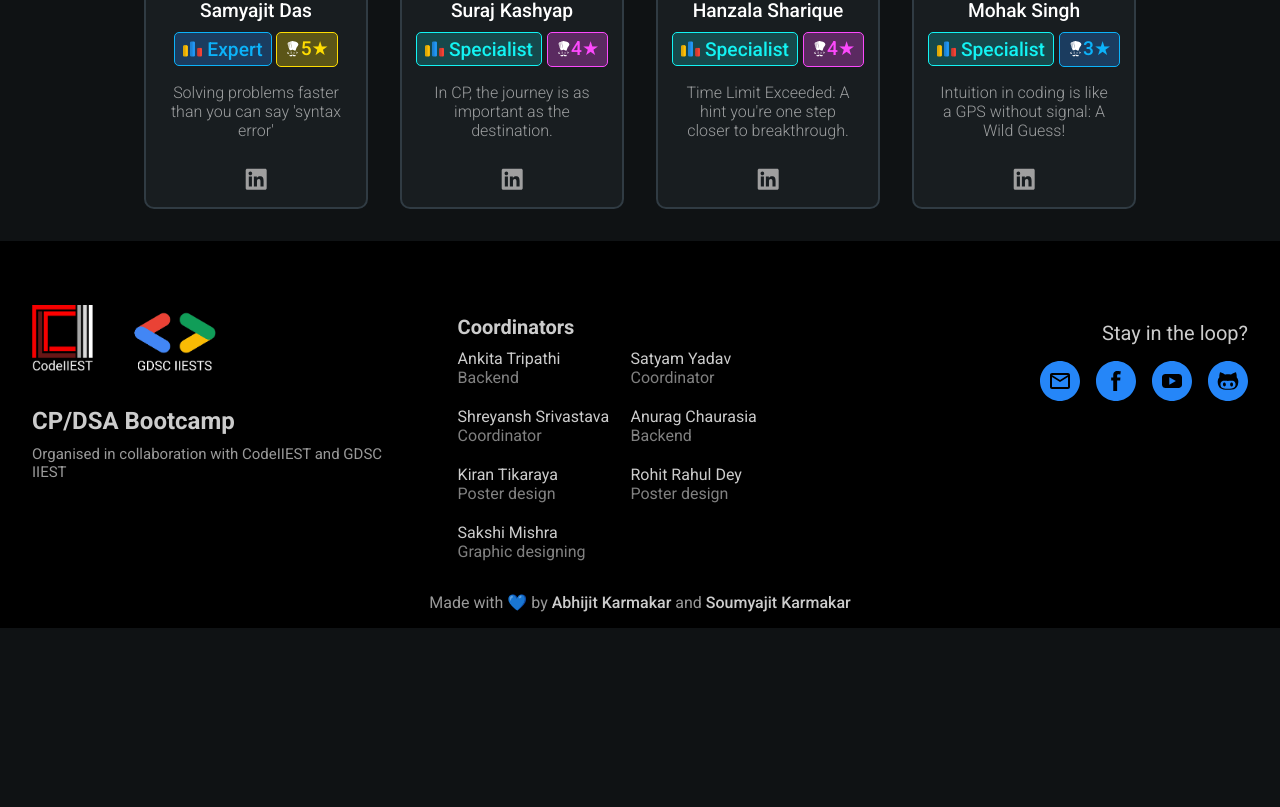
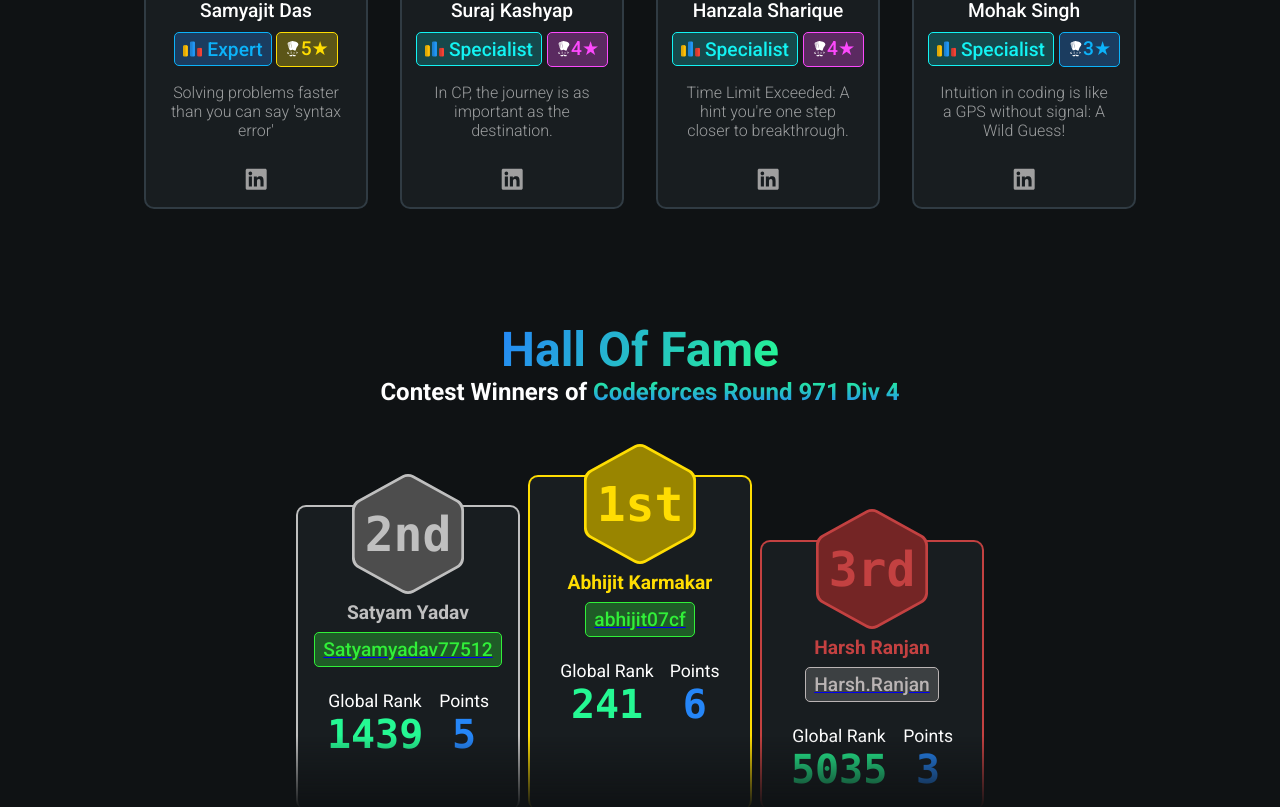
Before and after one commit to Soumyajit0803/cp-dsa-bootcamp, a React (Vite) app in the folder client/: page / in a window 1280 px wide. Shown: the part 1990-2797 px from the top of the page. Before the commit the page ends 2618 px from the top, so only its background shows below. Built offline with nearby package versions, Linux system fonts and the light colour scheme.

Commit message:
[BUILD]: Hall of Fame Included

```diff
--- /dev/null
+++ b/client/src/pages/homepage/ContestWinners.css
@@ -0,0 +1,186 @@
+.contestwin {
+    margin-top: 7rem;
+    display: flex;
+    justify-content: center;
+    align-items: center;
+    flex-direction: column;
+}
+
+.contestwin .heading {
+    display: flex;
+    justify-content: center;
+    align-items: center;
+    flex-direction: column;
+    gap: 0 !important;
+}
+
+.contestwin .heading {
+    width: 100%;
+    text-align: center;
+}
+
+.contestwin .heading .main {
+    font-size: 3rem;
+}
+
+.contestwin .heading .w-gradient-text {
+    background: linear-gradient(0deg, var(--text-gradient-1), var(--text-gradient-2));
+    /* Add text styles */
+    background-clip: text;
+    -webkit-background-clip: text !important;
+    color: transparent;
+}
+
+.contestwin .lbox {
+    display: flex;
+    justify-content: center;
+    align-items: end;
+    gap: 0.5rem;
+    margin-top: 2rem;
+    mask-image: linear-gradient(#000 80%, transparent);
+}
+
+.lcard {
+    display: flex;
+    justify-content: center;
+    align-items: center;
+    flex-direction: column;
+    background-color: #181d20;
+    border: 2px solid;
+    border-radius: 10px;
+    width: 14rem;
+    position: relative;
+    gap: 0.5rem;
+    margin-top: 2.3rem;
+    border-bottom: transparent !important;
+}
+
+.position1 {
+    color: rgb(255, 221, 2);
+    border-color: rgb(255, 221, 2);
+    background-color: hsl(52, 100%, 30%);
+}
+.position2 {
+    color: hsl(0, 0%, 75%);
+    border-color: hsl(0, 0%, 75%);
+    background-color: hsl(0, 0%, 30%);
+}
+.position3 {
+    color: hsl(0, 52%, 51%);
+    border-color: hsl(0, 52%, 51%);
+    background-color: hsl(0, 52%, 30%);
+}
+.position1-name {
+    color: rgb(255, 221, 2);
+}
+.position2-name {
+    color: hsl(0, 0%, 75%);
+}
+.position3-name {
+    color: hsl(0, 52%, 51%);
+}
+
+.lcard .badge {
+    width: 8rem;
+    aspect-ratio: 1/1;
+    mask-image: url("/assets/profilepic/hexagon.svg");
+    mask-size: contain;
+    display: flex;
+    justify-content: center;
+    align-items: center;
+    position: absolute;
+    top: -2.3rem;
+    font-size: 3rem;
+    font-weight: 900;
+    border: 2px solid;
+    font-family: 'consolas';
+    z-index: 2;
+}
+
+.lcard .badgeback {
+    width: 8rem;
+    aspect-ratio: 1/1;
+    mask-image: url("/assets/profilepic/hexagon.svg");
+    mask-size: contain;
+    position: absolute;
+    top: -2.3rem;
+    z-index: 1;
+    transform: scale(1.05);
+    background-color: red;
+}
+
+.lcard .name {
+    margin-top: 5.9rem;
+    font-weight: 600;
+    font-size: 1.2rem;
+    width: 100%;
+    text-align: center;
+}
+
+.lcard .contestdt {
+    display: flex;
+    justify-content: center;
+    align-items: center;
+    width: 100%;
+    gap: 1rem;
+}
+
+.lcard .contestdt .grank,
+.lcard .contestdt .score {
+    display: flex;
+    justify-content: center;
+    align-items: center;
+    flex-direction: column;
+    margin-top: 1rem;
+}
+
+
+.lcard .contestdt .grank .field,
+.lcard .contestdt .score .field {
+    font-weight: 400;
+    font-size: 1.1rem;
+}
+
+.lcard .contestdt .grank .value,
+.lcard .contestdt .score .value {
+    font-weight: 600;
+    font-size: 2.5rem;
+    font-family: 'consolas';
+}
+
+.lcard .position1-base {
+    height: 75px;
+    width: 100%;
+    border-radius: 0 0 8px 8px;
+    /* background-color: rgb(255, 221, 2); */
+}
+.lcard .position2-base {
+    height: 45px;
+    width: 100%;
+    border-radius: 0 0 8px 8px;
+    /* background-color: hsl(0, 0%, 75%); */
+}
+.lcard .position3-base {
+    height: 10px;
+    width: 100%;
+    border-radius: 0 0 8px 8px;
+    /* background-color: hsl(0, 52%, 51%); */
+}
+
+@media only screen and (max-width: 719px) {
+    .contestwin .lbox {
+        align-items: center;
+        flex-wrap: wrap;
+        mask-image: none;
+    }
+
+    .lcard .position3-base,
+    .lcard .position1-base,
+    .lcard .position2-base {
+        height: 20px;
+    }
+
+    .contestwin .lbox .lcard.pos1 {
+        order: -1;
+    }
+}
--- /dev/null
+++ b/client/src/pages/homepage/ContestWinners.jsx
@@ -0,0 +1,99 @@
+import React from "react";
+import "./ContestWinners.css";
+import { Button } from "@mui/material";
+import { Sendicon } from "../../../public/assets/svgvectors";
+import { Link } from "react-router-dom";
+
+function WinCard({ name, handle, rank, position, grank, crank, score }) {
+    const col =
+        position == "position1" ? "rgb(255, 221, 2)" : position == "position2" ? "hsl(0, 0%, 75%)" : "hsl(0, 52%, 51%)";
+    const pos1 = position=="position1" ? "pos1":""
+
+    return (
+        <div className={`lcard ${pos1}`} style={{ borderColor: col }}>
+            <div className={`badge ${position}`}>{crank}</div>
+            <div className={`badgeback`} style={{backgroundColor: col}}></div>
+            <div className={`name ${position}-name`}>{name}</div>
+            <a href={`https://codeforces.com/profile/${handle}`}>
+                <div className={`handle ${rank}`}>{handle}</div>
+            </a>
+            <div className="contestdt">
+                <div className="grank">
+                    <div className="field">Global Rank</div>
+                    <div className="value" style={{ color: `var(--text-gradient-2)` }}>
+                        {grank}
+                    </div>
+                </div>
+                <div className="score">
+                    <div className="field">Points</div>
+                    <div className="value" style={{ color: `var(--text-gradient-1)` }}>
+                        {score}
+                    </div>
+                </div>
+            </div>
+            <div className={`${position}-base`}></div>
+        </div>
+    );
+}
+
+export default function ContestWinners() {
+    return (
+        <div className="contestwin">
+            <div className="heading">
+                <span className="main gradient-text">Hall Of Fame</span>
+                <h2>
+                    Contest Winners of <span className="w-gradient-text">Codeforces Round 971 Div 4</span>
+                </h2>
+            </div>
+            <div className="lbox">
+                <WinCard
+                    name={"Satyam Yadav"}
+                    handle={"Satyamyadav77512"}
+                    position={"position2"}
+                    rank={"pupil"}
+                    grank={1439}
+                    crank={"2nd"}
+                    score={5}
+                />
+                <WinCard
+                    name={"Abhijit Karmakar"}
+                    handle={"abhijit07cf"}
+                    position={"position1"}
+                    rank={"pupil"}
+                    grank={241}
+                    crank={"1st"}
+                    score={6}
+                />
+                <WinCard
+                    name={"Harsh Ranjan"}
+                    handle={"Harsh.Ranjan"}
+                    position={"position3"}
+                    rank={"newbie"}
+                    grank={5035}
+                    crank={"3rd"}
+                    score={3}
+                />
+            </div>
+            <Link to={"/contest"}>
+                <Button
+                    sx={{
+                        color: "white",
+                        fontWeight: 500,
+                        textDecoration: "none",
+                        fontSize: "1rem",
+                        animation: "wiggle 1s linear infinite",
+                        animationDuration: "5s",
+                        marginTop: "2rem",
+                        // px: "1rem"
+                    }}
+                    endIcon={<Sendicon color="#fff" cls={"button-icon"} />}
+                    color="primary"
+                    variant="contained"
+                    target="_blank"
+                >
+                    More Contest Results
+                </Button>
+            </Link>
+        </div>
+    );
+}
--- a/client/src/pages/homepage/Home.jsx
+++ b/client/src/pages/homepage/Home.jsx
@@ -6,6 +6,7 @@
 import { Button, Box } from "@mui/material";
 import { Meeting, Sendicon } from "../../../public/assets/svgvectors";
 import { Link } from "react-router-dom";
+import ContestWinners from "./ContestWinners"
 
 const Home = () => {
     return (
@@ -13,6 +14,7 @@
             <Introduction />
             <About />
             <MeetTheTeam />
+            <ContestWinners />
         </div>
     );
 };
--- a/client/src/pages/homepage/home.css
+++ b/client/src/pages/homepage/home.css
@@ -3,6 +3,7 @@
     padding: 0 2rem;
     margin-top :60px;
     /* height: 100vh; */
+    max-width: 1400px;
 }
 
 .intro {
```
Also changed, not shown: client/public/assets/profilepic/hex.svg (added), client/public/assets/profilepic/hexagon.svg (added).
